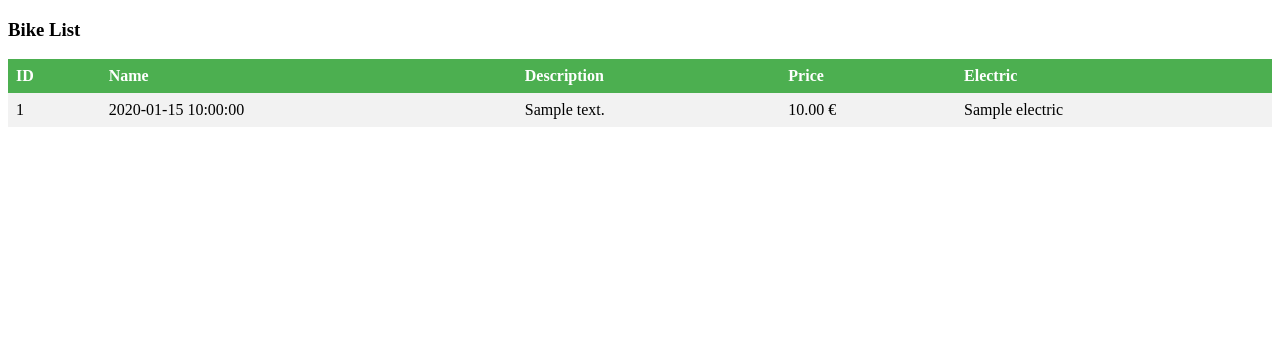
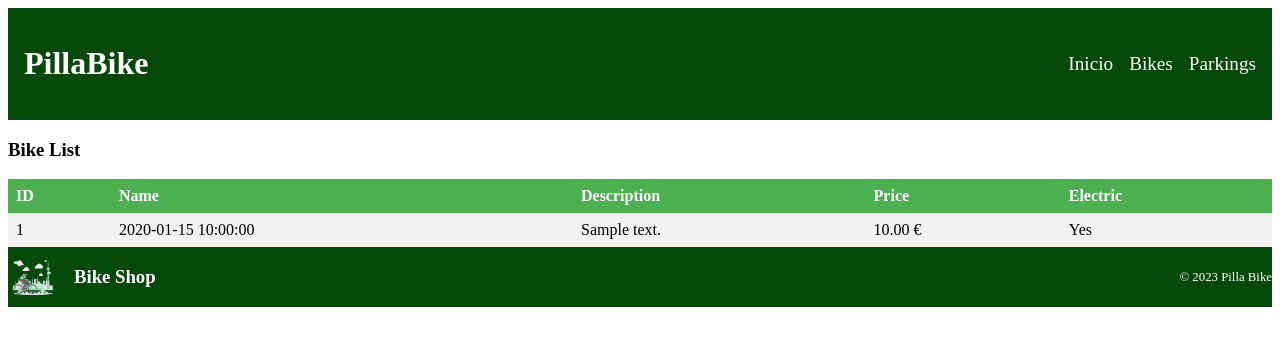
Before and after one commit to FREITASGER/PillaBikeWeb, a PHP site: template view/listBike.php in a window 1280 px wide. Shown: the top 346 px of the page. Run offline with PHP 8.4, Linux system fonts and the light colour scheme; the template is opened without the code that fills it: most values are stand-ins (such as "Sample title", 1, 10 or a date in 2020).

```diff
--- a/css/style.css
+++ b/css/style.css
@@ -13,3 +13,67 @@ th {
 tr:nth-child(even) {
     background-color: #f2f2f2;
 }
+/*header*/
+.header {
+    display: flex;
+    justify-content: space-between;
+    align-items: center;
+    background-color: #064808;
+    padding: 1rem;
+}
+
+.header__title {
+    color: #fff;
+    font-size: 2rem;
+}
+
+.header__nav {
+    display: flex;
+    justify-content: flex-end;
+}
+
+.header__list {
+    display: flex;
+    list-style: none;
+    margin: 0;
+    padding: 0;
+}
+
+.header__list li:not(:last-child) {
+    margin-right: 1rem;
+}
+
+.header__link {
+    color: #fff;
+    text-decoration: none;
+    font-size: 1.2rem;
+    transition: color 0.2s ease-in-out;
+}
+
+.header__link:hover {
+    color: #c62828;
+}
+
+/*footer*/
+.footer {
+    background-color: #064808;
+    color: #fff;
+    /*padding: 2rem 1rem;*/
+    display: flex;
+    justify-content: space-between;
+    align-items: center;
+}
+
+.footer__logo-container {
+    display: flex;
+    align-items: center;
+}
+
+.footer__logo {
+    height: 50px;
+    margin-right: 1rem;
+}
+
+.footer__copy {
+    font-size: 0.8rem;
+}
--- /dev/null
+++ b/view/footer.php
@@ -0,0 +1,9 @@
+<footer class="footer">
+    <div class="footer__logo-container">
+        <img src="../css/foto.png" alt="Bike Shop" class="footer__logo">
+        <h3 class="footer__title">Bike Shop</h3>
+    </div>
+    <div class="footer__copy">
+        <p>&copy; 2023 Pilla Bike </p>
+    </div>
+</footer>
--- /dev/null
+++ b/view/header.php
@@ -0,0 +1,10 @@
+<header class="header">
+    <h1 class="header__title">PillaBike</h1>
+    <nav class="header__nav">
+        <ul class="header__list">
+            <li><a href="#" class="header__link">Inicio</a></li>
+            <li><a href="#" class="header__link">Bikes</a></li>
+            <li><a href="#" class="header__link">Parkings</a></li>
+        </ul>
+    </nav>
+</header>
--- a/view/listBike.php
+++ b/view/listBike.php
@@ -1,3 +1,6 @@
+<?php
+include ("view/header.php");
+?>
 <!DOCTYPE html>
 <html lang="es">
 <head>
@@ -22,10 +25,14 @@
                 <td> <?php echo $bike['buyDate'] ?></td>
                 <td> <?php echo $bike['description'] ?></td>
                 <td> <?php echo number_format($bike['price'], 2) ?> €</td>
-                <td> <?php echo $bike['electric'] ?></td>
+                <td> <?php echo $bike['electric'] ? 'Yes' : 'No' ?></td>
         <?php } ?>
         </tr>
 
 </table>
 </body>
 </html>
+
+<?php
+include ("view/footer.php");
+?>
--- a/view/listParking.php
+++ b/view/listParking.php
@@ -3,6 +3,7 @@
 <head>
     <meta http-equiv="Content-Type" content="text/html; charset=UTF-8"/>
     <title>Parking List</title>
+    <link rel="stylesheet" type="text/css" href="../css/style.css">
 </head>
 <body>
 <h3>Parking List</h3>
@@ -23,9 +24,12 @@
                 <td> <?php echo $parking['city'] ?></td>
                 <td> <?php echo $parking['open'] ?></td>
                 <td> <?php echo $parking['close'] ?></td>
-                <td> <?php echo $parking['isFull'] ?></td>
+                <td> <?php echo $parking['isFull'] ? 'Yes' : 'No' ?></td>
         <?php } ?>
         </tr>
+
+    <p> <a href="index_new_parking.php">New Parking</a> </p>
+<!--        <a href="view/home_view.php">Volver</a>-->
 
 </table>
 </body>
```
Also changed, not shown: controller/parking_controller.php (+22 -0 lines), index_new_parking.php (added, +38 -0 lines), model/parking_model.php (+13 -0 lines), view/new_parking.php (added, +30 -0 lines), css/foto.png (added), index_list_bike.php (renamed from index.php).
